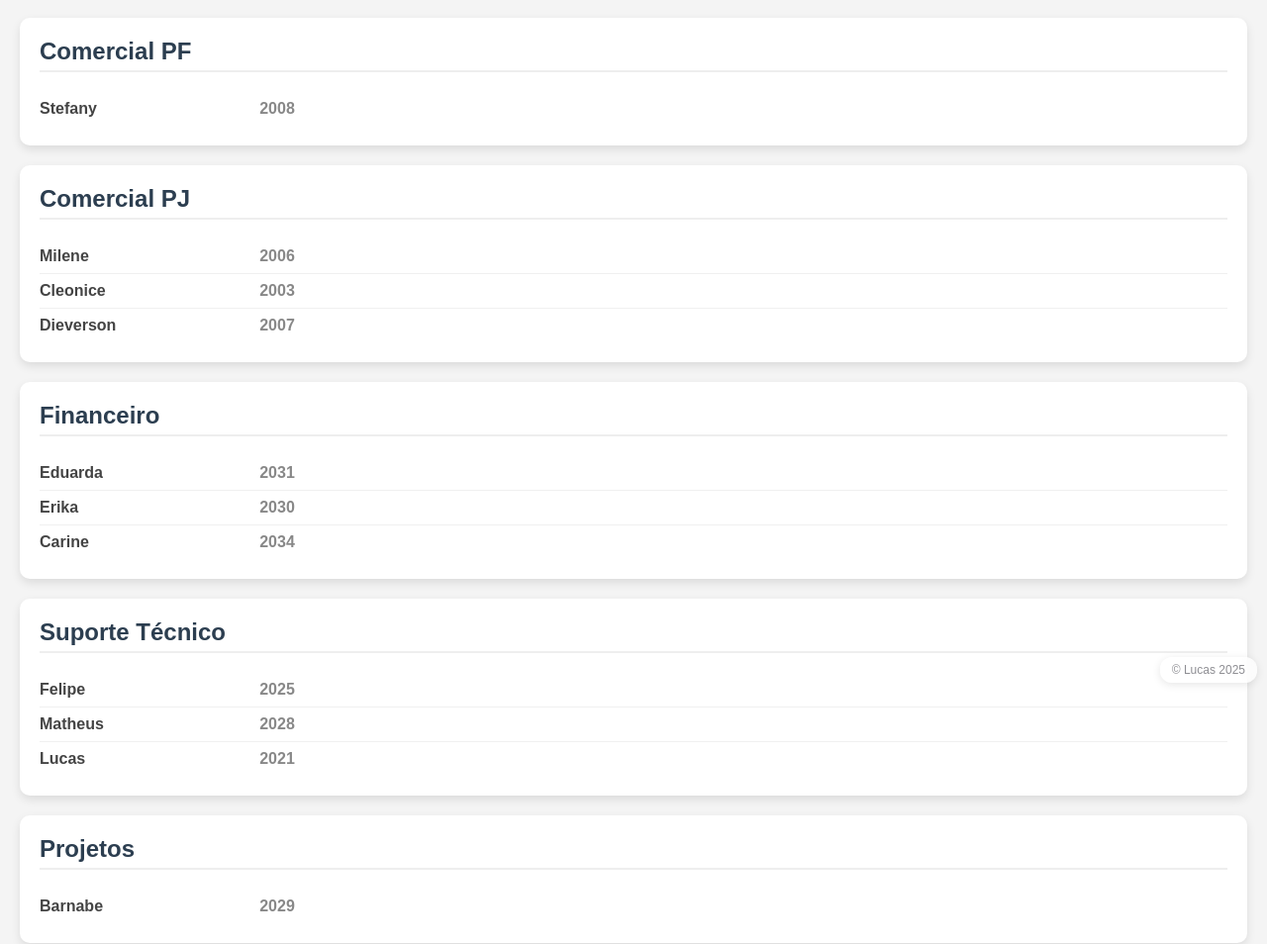
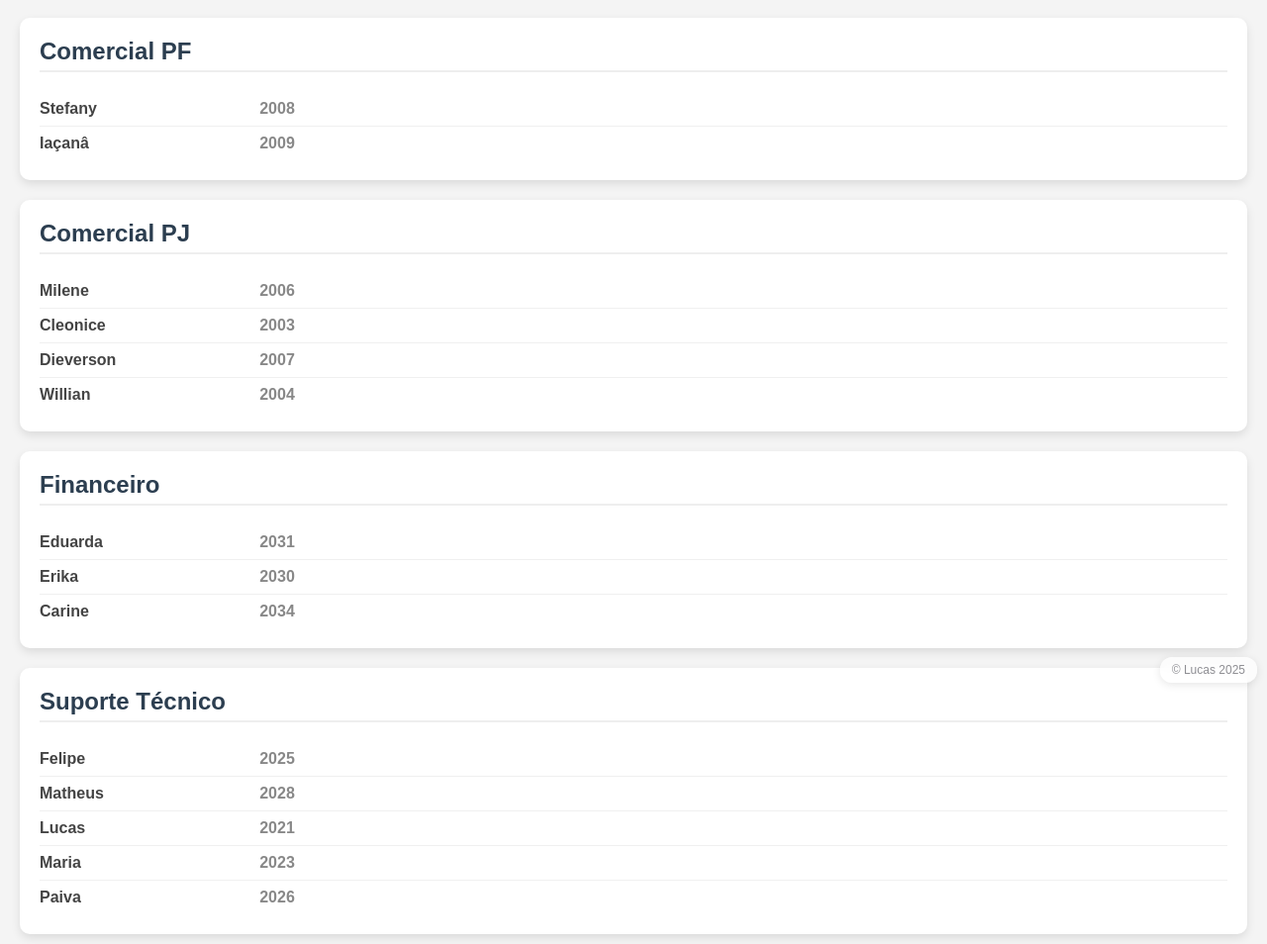
Before and after one commit to Lucashhh7/people_planilhas, a plain HTML site: page ramais12.html in a window 1280 px wide. Shown: the part 100-1054 px from the top of the page at 99% size. Drawn offline with Linux system fonts and the light colour scheme.

Commit message:
Update ramais12.html

```diff
--- a/ramais12.html
+++ b/ramais12.html
@@ -15,6 +15,7 @@
   <div class="setor">
     <h2>Comercial PF</h2>
     <div class="ramal"><span class="nome">Stefany</span><span class="numero">2008</span></div>
+    <div class="ramal"><span class="nome">Iaçanâ</span><span class="numero">2009</span></div>
 
   </div>
 
@@ -23,6 +24,7 @@
     <div class="ramal"><span class="nome">Milene</span><span class="numero">2006</span></div>
     <div class="ramal"><span class="nome">Cleonice</span><span class="numero">2003</span></div>
     <div class="ramal"><span class="nome">Dieverson</span><span class="numero">2007</span></div>
+    <div class="ramal"><span class="nome">Willian</span><span class="numero">2004</span></div>
   </div>
 
   <div class="setor">
@@ -37,6 +39,8 @@
     <div class="ramal"><span class="nome">Felipe</span><span class="numero">2025</span></div>
     <div class="ramal"><span class="nome">Matheus</span><span class="numero">2028</span></div>
     <div class="ramal"><span class="nome">Lucas</span><span class="numero">2021</span></div>
+    <div class="ramal"><span class="nome">Maria</span><span class="numero">2023</span></div>
+    <div class="ramal"><span class="nome">Paiva</span><span class="numero">2026</span></div>
   </div>
 
   <div class="setor">
```
